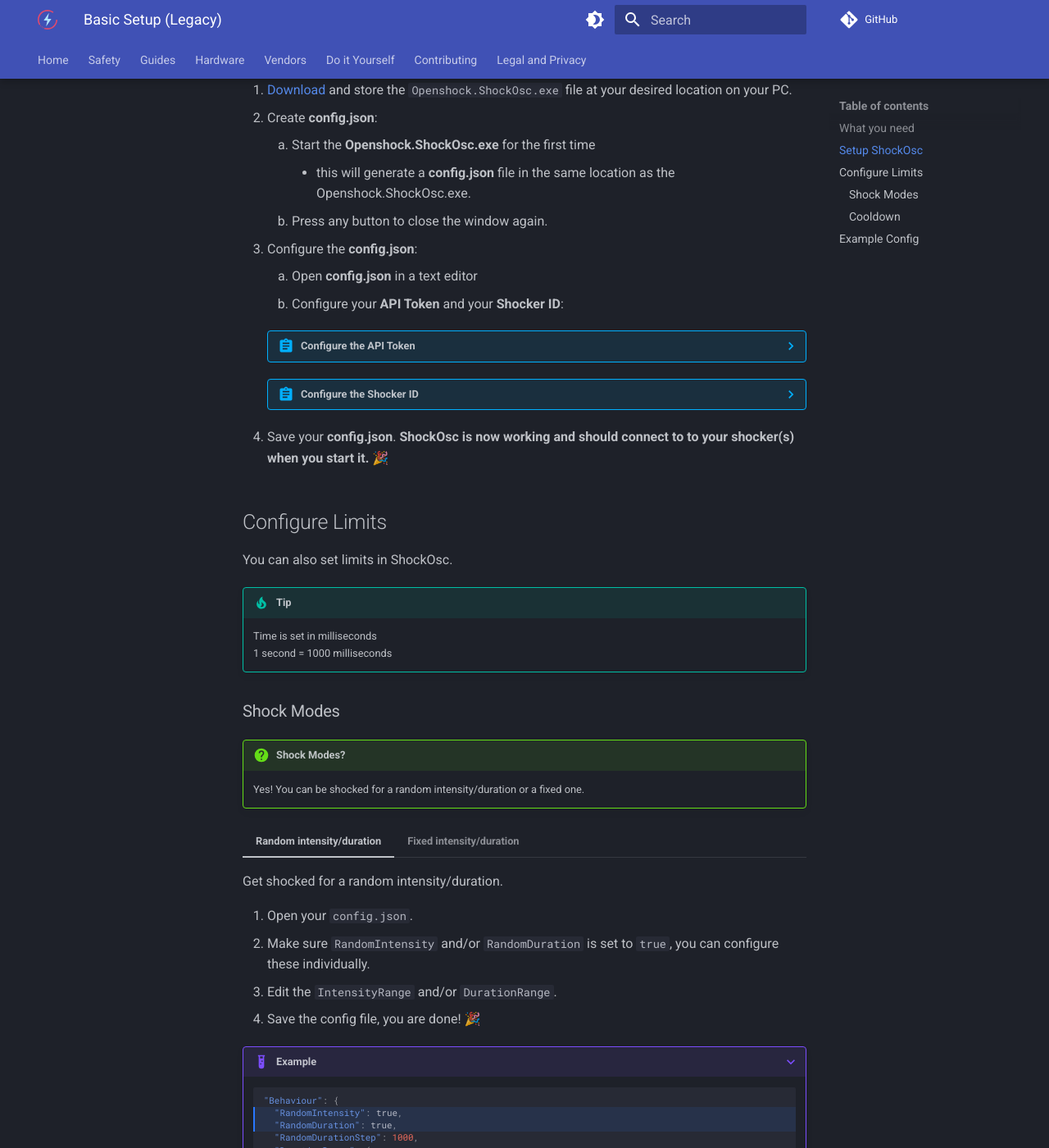
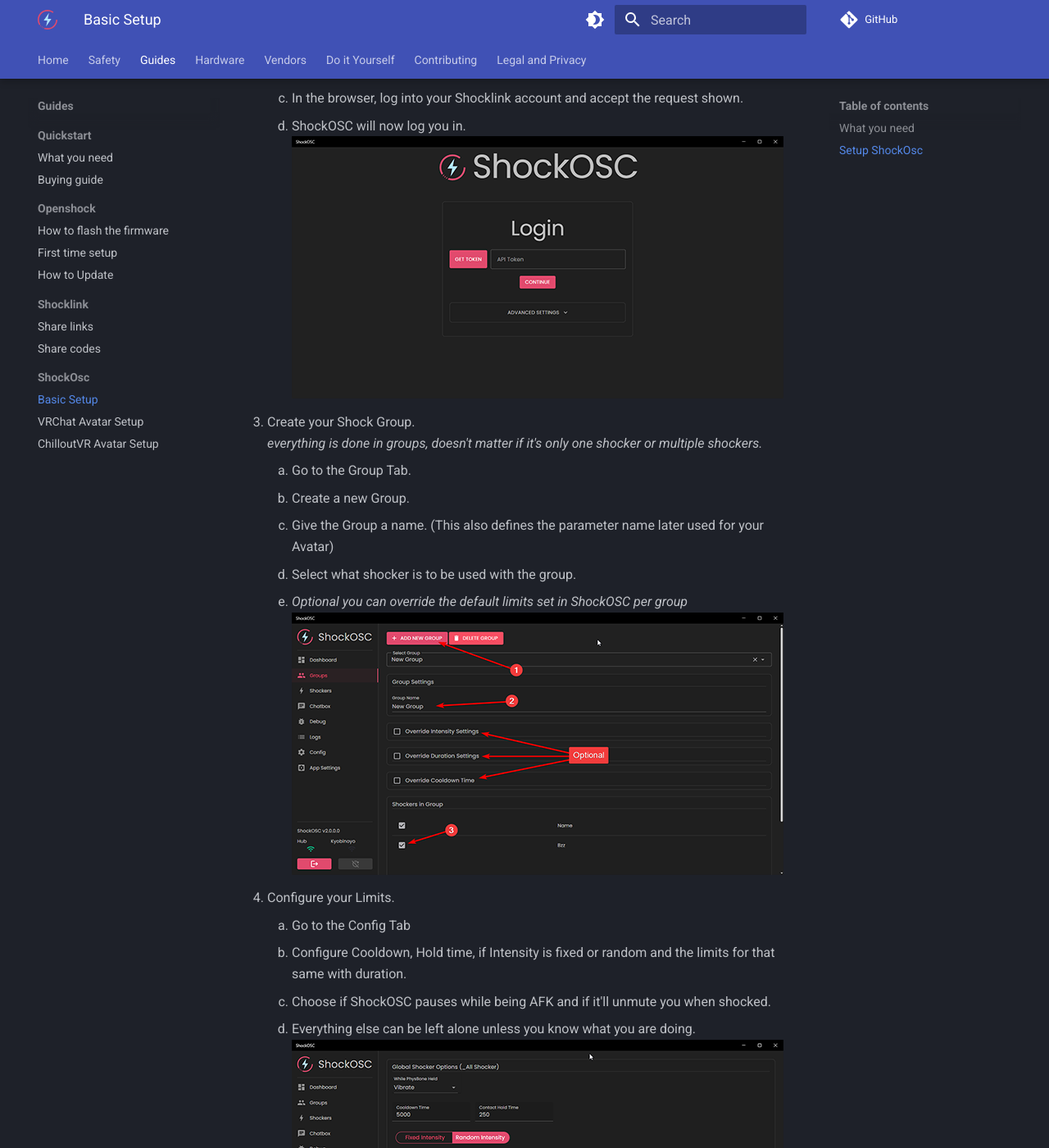
Before and after one commit to OpenShock/Wiki, an MkDocs documentation site: the page built from docs/guides/shockosc-basic.md, in a window 1280 px wide and 1400 px high, scrolled down 758 px. Shown: the whole window at 82% size. Built offline with MkDocs 1.6.1 and Material for MkDocs 9.7.7, drawn with Linux system fonts in a browser that asks for light colours; comment, search, counter and statistics services are not loaded; some of the changed text lies outside the part shown.

Commit message:
Remove old shockosc docs

````diff
--- a/docs/guides/shockosc-basic.md
+++ b/docs/guides/shockosc-basic.md
@@ -1,222 +1,43 @@
-# Basic Setup (Legacy)
-
-!!! danger "Safety Warning"
-    **Don't wear the shocker somewhere near your neck or your heart.**
-    Check out [Safety](../safety/safety-rules.md) for more information.
+# Basic Setup
 
 !!! question "What is ShockOsc?"
     ShockOsc is an application made for OSC to trigger your shockers from an in-game trigger.
     [OSC](https://docs.vrchat.com/docs/osc-overview) is a service implemented in VRChat that allows the communication between the game and 3rd party applications.
 
-!!! Warning
-    This Guide is meant for the OLD ShockOSC, please use the new one here [New ShockOSC](shockosc-basic-new.md)
+!!! info "New ShockOsc"
+    Information on this page is dedicated to the **new** version of ShockOsc, the old version is no longer supported.
 
 ## What you need
 
 - [Fully setup shocker](openshock-first-setup.md)
-- [Newest ShockOsc](https://github.com/OpenShock/ShockOsc/releases/tag/v1.8.3)
-- Text editor, Notepad or [Notepad++](https://notepad-plus-plus.org/) for example
+- [Newest ShockOsc](https://github.com/OpenShock/ShockOsc/releases)
+- [Shocklink Account](https://shocklink.net/)
 
 ## Setup ShockOsc
 
-1. [Download](https://github.com/OpenShock/ShockOsc/releases/tag/v1.8.3) and store the ``Openshock.ShockOsc.exe`` file at your desired location on your PC.
-2. Create **config.json**:
-    1. Start the **Openshock.ShockOsc.exe** for the first time
-        - this will generate a **config.json** file in the same location as the Openshock.ShockOsc.exe.
-    2. Press any button to close the window again.
-3. Configure the **config.json**:
-    1. Open **config.json** in a text editor
-    2. Configure your **API Token** and your **Shocker ID**:
-    ??? abstract "Configure the API Token"
-        1. On [Shocklink.net](https://shocklink.net/) go to ``API Tokens``
-        ![Image "Image"](../static/guides/shockosc/finds_apitokens.png)
-        2. Press the ``green plus`` at the bottom.
-        ![Image "Image"](../static/guides/shockosc/green_plus.png)
-        3. Give it a name, for example "ShockOSC" and set no expiry date, after that click create.
-        **The API Token will only be displayed once in the confirmation window.**
-        ![Image "Image"](../static/guides/shockosc/create_APIToken.png)
-        ![Image "Image"](../static/guides/shockosc/API_Token.png)
-        4. Copy the API Token and paste it into the config at ``"ApiToken":`` then save the config file.
-        After that it should look like this:
-        !!! example
+1. [Download ShockOSC](https://github.com/OpenShock/ShockOsc/releases) and install it.
+2. Login to ShockOSC
+    1. Open ShockOSC
+    2. Click on "Get Token", this will open a browser window.
+    3. In the browser, log into your Shocklink account and accept the request shown.
+    4. ShockOSC will now log you in.
+    ![LogIn](../static/guides/shockosc/NewShockOSC-LogIn.png)
+3. Create your Shock Group.
+*everything is done in groups, doesn't matter if it's only one shocker or multiple shockers.*
+    1. Go to the Group Tab.
+    2. Create a new Group.
+    3. Give the Group a name. (This also defines the parameter name later used for your Avatar)
+    4. Select what shocker is to be used with the group.
+    5. *Optional you can override the default limits set in ShockOSC per group*
+    ![Group Setup](../static/guides/shockosc/NewShockOSC-GroupSetup.png)
+4. Configure your Limits.
+    1. Go to the Config Tab
+    2. Configure Cooldown, Hold time, if Intensity is fixed or random and the limits for that same with duration.
+    3. Choose if ShockOSC pauses while being AFK and if it'll unmute you when shocked.
+    4. Everything else can be left alone unless you know what you are doing.
+    ![Config](../static/guides/shockosc/NewShockOSC_Config.png)
+5. **If you want to use ShockOsc in [ChilloutVR](https://store.steampowered.com/app/661130/ChilloutVR/) make sure to disable OSC Query in the App Setting.**
+6. That's it, you are ready to go! 🎉
 
-            ```json
-            "ApiToken": "0W3ybn7bHuF2SUwAZ8YZexRMejzTcUzJJT3cBSf4FWK7ryLhRT2wikFh8qZGYpiY"
-            ```
-
-            Obviously you should use your own APi Token 😉
-    ??? abstract "Configure the Shocker ID"
-        5. On [Shocklink.net](https://shocklink.net/) go to ``Shockers``
-        ![Image "Image"](../static/guides/shockosc/find_shockers.png)
-        6. Open the context menu of the shocker you want to use
-        ![Image "Image"](../static/guides/shockosc/find_shockerid.png)
-        7. Click on edit, and copy the ID
-        ![Image "Image"](../static/guides/shockosc/find_shockerid2.png)
-        8. In your config you have to create a list for your shockers, there you have to paste your Shocker ID, then save your config file.
-        It should look like this at the end:
-        !!! example
-
-            === "One Shocker"
-
-            ```json
-            "Shockers": {
-              "SHOCKERNAME": "18b1d0e6a-f9a0-4e93-9812-241eae9271791"
-              }
-            ```
-
-            === "Multiple Shockers"
-
-            ```json
-            "Shockers": {
-              "SHOCKERNAME": "18b1d0e6a-f9a0-4e93-9812-241eae9271791",
-              "leftleg": "18b1d0e6a-f9a0-4e93-9812-241eae9271791",
-              "rightleg": "28b1d0e6a-f9a0-4e93-9812-241eae9271792",
-              "lefttoe": "38b1d0e6a-f9a0-4e93-9812-241eae9271793"
-              }
-            ```
-
-            **SHOCKERNAME** needs to be replaced by your own shocker name, the name is only used for ShockOsc and doesn't need to be the same as the one on the website.
-
-4. Save your **config.json**.
-**ShockOsc is now working and should connect to to your shocker(s) when you start it.** 🎉
-
-## Configure Limits
-
-You can also set limits in ShockOsc.
-
-!!! Tip
-    Time is set in milliseconds
-    1 second = 1000 milliseconds
-
-### Shock Modes
-
-!!! question "Shock Modes?"
-    Yes! You can be shocked for a random intensity/duration or a fixed one.
-
-=== "Random intensity/duration"
-    Get shocked for a random intensity/duration.
-
-    1. Open your ``config.json``.
-    2. Make sure ``RandomIntensity`` and/or ``RandomDuration`` is set to ``true``, you can configure these individually.
-    3. Edit the ``IntensityRange`` and/or ``DurationRange``.
-    4. Save the config file, you are done! 🎉
-    ???+ example
-        ```json hl_lines="2 3 6 7 10 11"
-        "Behaviour": {
-          "RandomIntensity": true,
-          "RandomDuration": true,
-          "RandomDurationStep": 1000,
-          "DurationRange": {
-            "Min": 1000,
-            "Max": 10000
-          },
-          "IntensityRange": {
-            "Min": 1,
-            "Max": 100
-          },
-          "FixedIntensity": 50,
-          "FixedDuration": 2000,
-          "HoldTime": 250,
-          "CooldownTime": 10000,
-          "WhileBoneHeld": "Vibrate",
-          "DisableWhileAfk": true,
-          "ForceUnmute": false
-        },
-        ```
-=== "Fixed intensity/duration"
-    Get shocked for a fixed intensity/duration.
-
-    1. Open your ``config.json``.
-    2. Set ``RandomIntensity`` and/or ``RandomDuration``  to ``false``, you can configure these individually.
-    3. Edit the ``FixedIntensity`` and/or ``FixedDuration`` to the fixed value you want.
-    4. Save the config file, you are done! 🎉
-    ???+ example
-        ```json hl_lines="2 3 13 14"
-        "Behaviour": {
-          "RandomIntensity": false,
-          "RandomDuration": false,
-          "RandomDurationStep": 1000,
-          "DurationRange": {
-            "Min": 1000,
-            "Max": 10000
-          },
-          "IntensityRange": {
-            "Min": 1,
-            "Max": 100
-          },
-          "FixedIntensity": 50,
-          "FixedDuration": 2000,
-          "HoldTime": 250,
-          "CooldownTime": 10000,
-          "WhileBoneHeld": "Vibrate",
-          "DisableWhileAfk": true,
-          "ForceUnmute": false
-        },
-        ```
-
-### Cooldown
-
-!!! question "What does a cooldown do?"
-    The cooldown will stop ShockOsc from shocking you for a certain amount of time after the last shock.
-
-- To configure your cooldown duration, set the ``"CooldownTime":`` inside the ``config.json`` to the value you want.
-!!! example
-
-    ```json hl_lines="4"
-    "FixedIntensity": 50,
-    "FixedDuration": 2000,
-    "HoldTime": 250,
-    "CooldownTime": 5000,
-    "WhileBoneHeld": "Vibrate",
-    "DisableWhileAfk": true,
-    "ForceUnmute": false
-    ```
-
-## Example Config
-
-After following this guide your config should look something like this:
-???+ example "Example Config"
-    ```json
-    "Osc": {
-        "Chatbox": true,
-        "Hoscy": false,
-        "SendPort": 9000,
-        "HoscySendPort": 9001
-      },
-      "Behaviour": {
-        "RandomIntensity": true,
-        "RandomDuration": true,
-        "RandomDurationStep": 1000,
-        "DurationRange": {
-          "Min": 1000,
-          "Max": 5000
-        },
-        "IntensityRange": {
-          "Min": 1,
-          "Max": 30
-        },
-        "FixedIntensity": 50,
-        "FixedDuration": 2000,
-        "HoldTime": 250,
-        "CooldownTime": 5000,
-        "WhileBoneHeld": "Vibrate",
-        "DisableWhileAfk": true,
-        "ForceUnmute": false
-      },
-      "ShockLink": {
-        "ApiToken": "0W3ybn7bHuF2SUwAZ8YZexRMejzTcUzJJT3cBSf4FWK7ryLhRT2wikFh8qZGYpiY",
-        "Shockers": {
-        "leg": "8b1d0e6a-f9a0-4e93-9812-241eae927179"
-        }
-      },
-      "Chatbox": {
-        "DisplayRemoteControl": true,
-        "HoscyType": "Message"
-      }
-    }
-    ```
-!!! success "VRChat Avatar Setup"
+!!! success "Avatar Setup"
     Check out the [VRChat Avatar Setup](shockosc-avatar-setup-vrc.md) or [ChilloutVR Avatar Setup](shockosc-avatar-setup-cvr.md) Guide!
-
-!!! info "Advanced Configuration"
-    On the [ShockOSC repository](https://github.com/OpenShock/ShockOsc) you can see additional configuration examples, but that would go beyond the limits of this simple guide
--- a/mkdocs.yml
+++ b/mkdocs.yml
@@ -20,10 +20,9 @@
                 - guides/shocklink-sharelinks.md
                 - guides/shocklink-sharecodes.md
           - ShockOsc:
-                - guides/shockosc-basic-new.md
+                - guides/shockosc-basic.md
                 - guides/shockosc-avatar-setup-vrc.md
                 - guides/shockosc-avatar-setup-cvr.md
-            # - guides/shockosc-basic.md
 
     - Hardware:
           - Shockers:
````
Also changed, not shown: docs/guides/shockosc-basic-new.md (deleted, +0 -44 lines).
